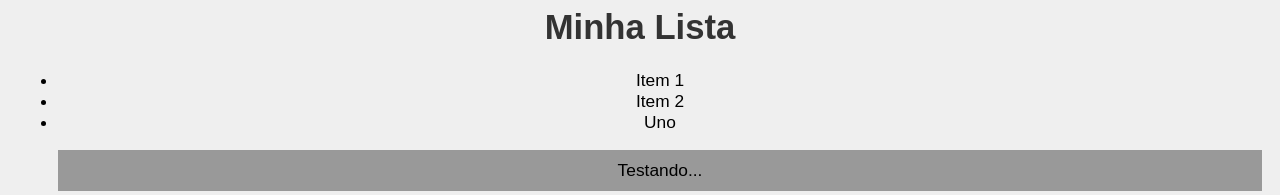
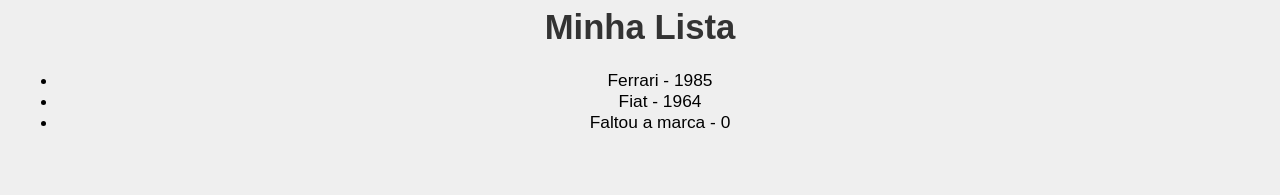
Before and after one commit to ViniSouza001/react, a React (Create React App) app in the folder my_project/: page / in a window 1280 px wide. Shown: the part 757-952 px from the top of the page. After the commit the page ends 925 px from the top, so only its background shows below. Built offline with nearby package versions, Linux system fonts and the light colour scheme.

Commit message:
advancing in props

```diff
--- a/my_project/src/components/Item.js
+++ b/my_project/src/components/Item.js
@@ -1,10 +1,23 @@
-function Item(props) {
+import PropTypes from 'prop-types'
+
+function Item ({ marca, ano_lancamento }) {
     return (
         <>
-            <li>{props.marca}</li>
-            <p>Testando...</p>
+            <li>{marca} - {ano_lancamento}</li>
         </>
     )
 }
 
+Item.propTypes = {
+    marca: PropTypes.string.isRequired,
+    ano_lancamento: PropTypes.number,
+}
+
+Item.defaultProps = {
+    marca: "Faltou a marca",
+    ano_lancamento: 0
+}
+
+// obs: o `isRequired` já é preenchido quando se tem um valor default
+
 export default Item
--- a/my_project/src/components/List.js
+++ b/my_project/src/components/List.js
@@ -1,16 +1,15 @@
 import Item from './Item'
 
-function List() {
+function List () {
 
 
-    return(
+    return (
         <>
             <h1>Minha Lista</h1>
             <ul>
-                <li>Item 1</li>
-                <li>Item 2</li>
-                <Item marca="Uno"/>
-                <Item marca="Fiat"/>
+                <Item marca="Ferrari" ano_lancamento={1985} />
+                <Item marca="Fiat" ano_lancamento={1964} />
+                <Item />
             </ul>
         </>
     )
```
